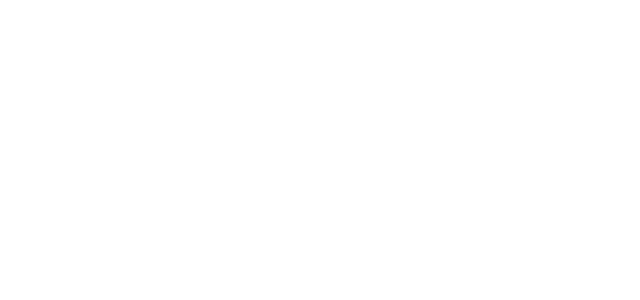
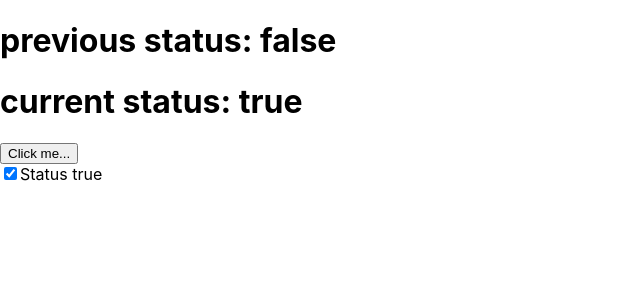
Before and after one commit to Mikhail-Chkhan/reactproject1, a React (Create React App) app: page / in a window 1280 px wide. Shown: the top 300 px of the page, without its empty margins (0-640 px from the left). Built offline with nearby package versions, Linux system fonts and the light colour scheme.

Commit message:
HW_3 for react custom hooks. Task status: done

```diff
--- a/src/App.tsx
+++ b/src/App.tsx
@@ -1,12 +1,40 @@
 import React from 'react';
 import './App.css';
+import {usePrevious, useToggle} from "./hooks/CustomHooks";
 
 const App = () => {
 
+    const [status, setStatus] = useToggle(true)
+    let [previous, current] = usePrevious(status)
 
-  return (
-      <div></div>
-  );
+    const CheckAllStatus = () => {
+        setStatus()
+        console.log(`previous: ${previous}`)
+        console.log(`current: ${current}`)
+    }
+
+    return (
+        <div>
+            <h1>previous status: {previous ? 'true' : 'false'}</h1>
+            <h1>current status: {current ? 'true' : 'false'}</h1>
+            <button
+                onClick={CheckAllStatus}
+            >Click me...
+            </button>
+            <div>
+                <input
+                    type="checkbox"
+                    name="status"
+                    checked={status}
+                    onChange={CheckAllStatus}
+                />
+                <label htmlFor="status">Status {status ? 'true' : 'false'}</label>
+
+            </div>
+
+
+        </div>
+    );
 }
 
 export default App;
--- /dev/null
+++ b/src/hooks/CustomHooks.tsx
@@ -0,0 +1,21 @@
+import {useRef, useState} from 'react';
+
+const useToggle = (status:boolean): [boolean, () => void] => {
+    const [value, setValue] = useState(status);
+    const setToggle = () => setValue(prevState => !prevState);
+    return [value, setToggle]
+}
+
+const usePrevious = <T,>(initValue:T): [T | undefined, T] => {
+    const currentVal = useRef<T>(initValue);
+    const previousVal = useRef<T>();
+    if (currentVal.current !== initValue) {
+        previousVal.current = currentVal.current
+        currentVal.current = initValue
+    }
+  return [previousVal.current, currentVal.current]
+}
+
+
+
+export {useToggle,usePrevious}
```
